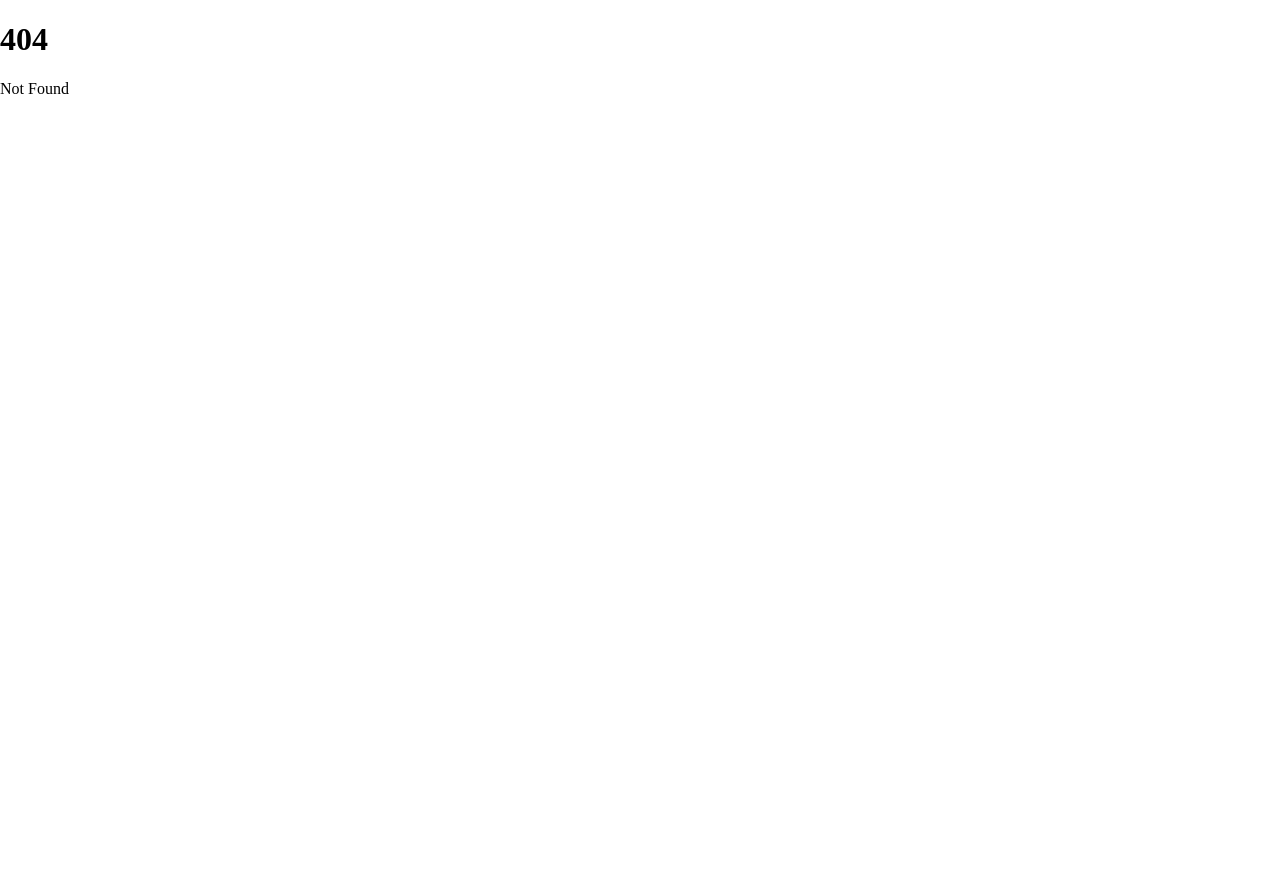
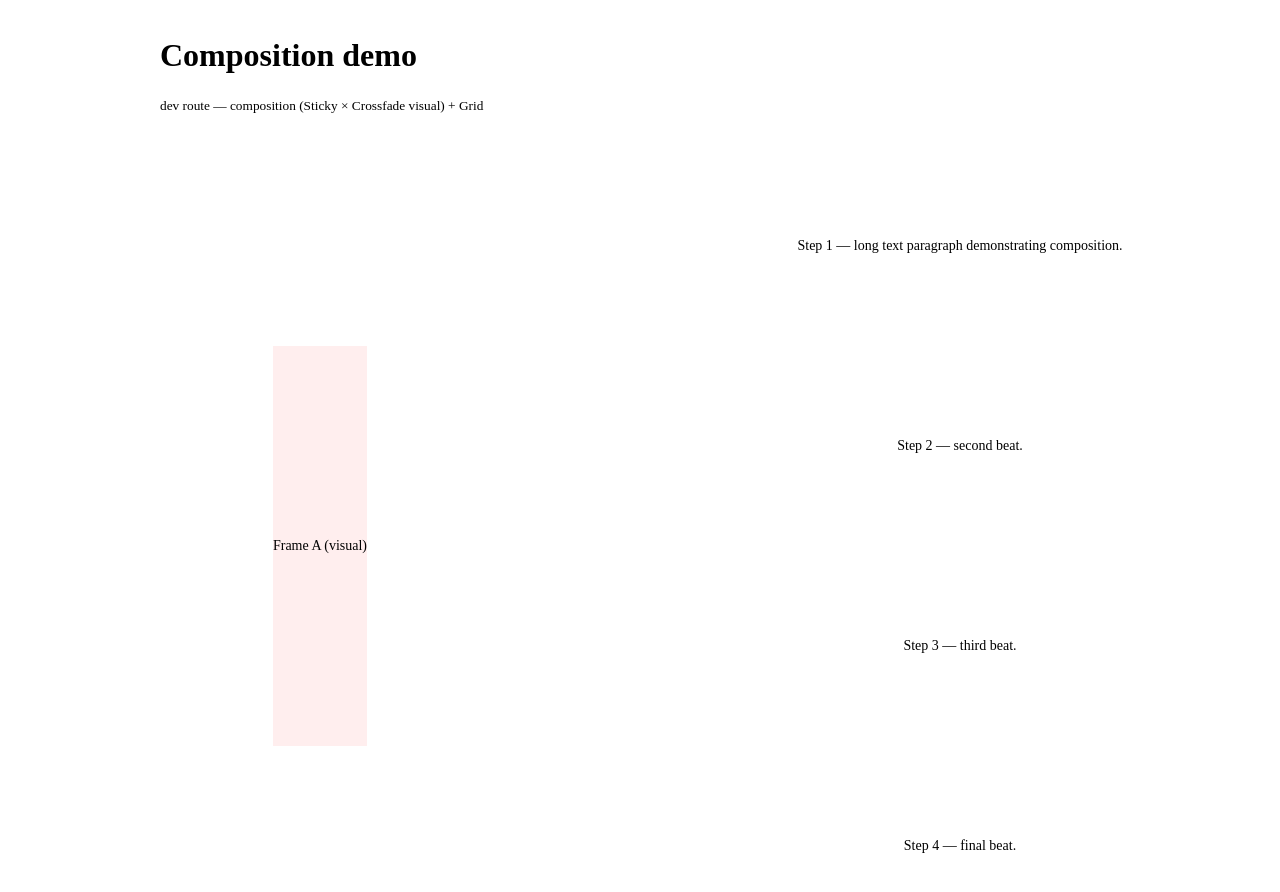
Before and after one commit to rmdms/viznews-lib, a SvelteKit app: page /dev/composition in a window 1280 px wide. Before the commit this address had no page. Shown: the top 892 px of the page. Before the commit the page ends 821 px from the top, so only its background shows below. Built offline with nearby package versions, Linux system fonts and the light colour scheme.

Commit message:
feat(dev-harness): composition route — Sticky×Crossfade×Grid

```diff
--- /dev/null
+++ b/src/fixtures/composition.json
@@ -0,0 +1,70 @@
+{
+  "slug": "composition-demo",
+  "metadata": {
+    "title": "Composition demo",
+    "byline": "test",
+    "publishedAt": "2026-04-16"
+  },
+  "tokens": {
+    "locale": "fr-CH",
+    "palette": {
+      "scheme": "viridis",
+      "background": "#ffffff",
+      "foreground": "#111111",
+      "muted": "#666666",
+      "accent": "#156964"
+    },
+    "typography": {
+      "bodyFontFamily": "'Inter', system-ui, sans-serif",
+      "headingFontFamily": "'Inter', system-ui, sans-serif",
+      "monoFontFamily": "'JetBrains Mono', monospace",
+      "baseSize": 17,
+      "scale": 1.25
+    },
+    "spacing": { "unit": 8 },
+    "sourceStyle": { "format": "footnote", "prefix": "Source : " },
+    "mode": "light"
+  },
+  "blocks": [
+    {
+      "type": "sticky",
+      "visual": {
+        "type": "crossfade",
+        "activeIndex": 0,
+        "frames": [
+          {
+            "type": "dev-stub",
+            "label": "Frame A (visual)",
+            "height": 400,
+            "color": "#fee"
+          },
+          {
+            "type": "dev-stub",
+            "label": "Frame B (visual)",
+            "height": 400,
+            "color": "#eef"
+          }
+        ]
+      },
+      "steps": [
+        {
+          "type": "dev-stub",
+          "label": "Step 1 — long text paragraph demonstrating composition."
+        },
+        { "type": "dev-stub", "label": "Step 2 — second beat." },
+        { "type": "dev-stub", "label": "Step 3 — third beat." },
+        { "type": "dev-stub", "label": "Step 4 — final beat." }
+      ]
+    },
+    {
+      "type": "grid",
+      "columns": 2,
+      "cells": [
+        { "type": "dev-stub", "label": "grid cell 1" },
+        { "type": "dev-stub", "label": "grid cell 2" },
+        { "type": "dev-stub", "label": "grid cell 3" },
+        { "type": "dev-stub", "label": "grid cell 4" }
+      ]
+    }
+  ]
+}
--- /dev/null
+++ b/src/routes/dev/composition/+page.svelte
@@ -0,0 +1,14 @@
+<script lang="ts">
+  import BlockRenderer from '$lib/BlockRenderer.svelte';
+  let { data } = $props();
+</script>
+
+<main>
+  <header>
+    <h1>{data.page.metadata.title}</h1>
+    <p><small>dev route — composition (Sticky × Crossfade visual) + Grid</small></p>
+  </header>
+  {#each data.page.blocks as block}<BlockRenderer {block} />{/each}
+</main>
+
+<style>header { padding: 1rem; max-width: 960px; margin: 0 auto; }</style>
--- /dev/null
+++ b/src/routes/dev/composition/+page.ts
@@ -0,0 +1,6 @@
+import { buildArticlePage } from "$lib/core/build-page";
+import fixture from "$lib/../fixtures/composition.json";
+export const prerender = true;
+export function load() {
+  return { page: buildArticlePage(fixture) };
+}
```
